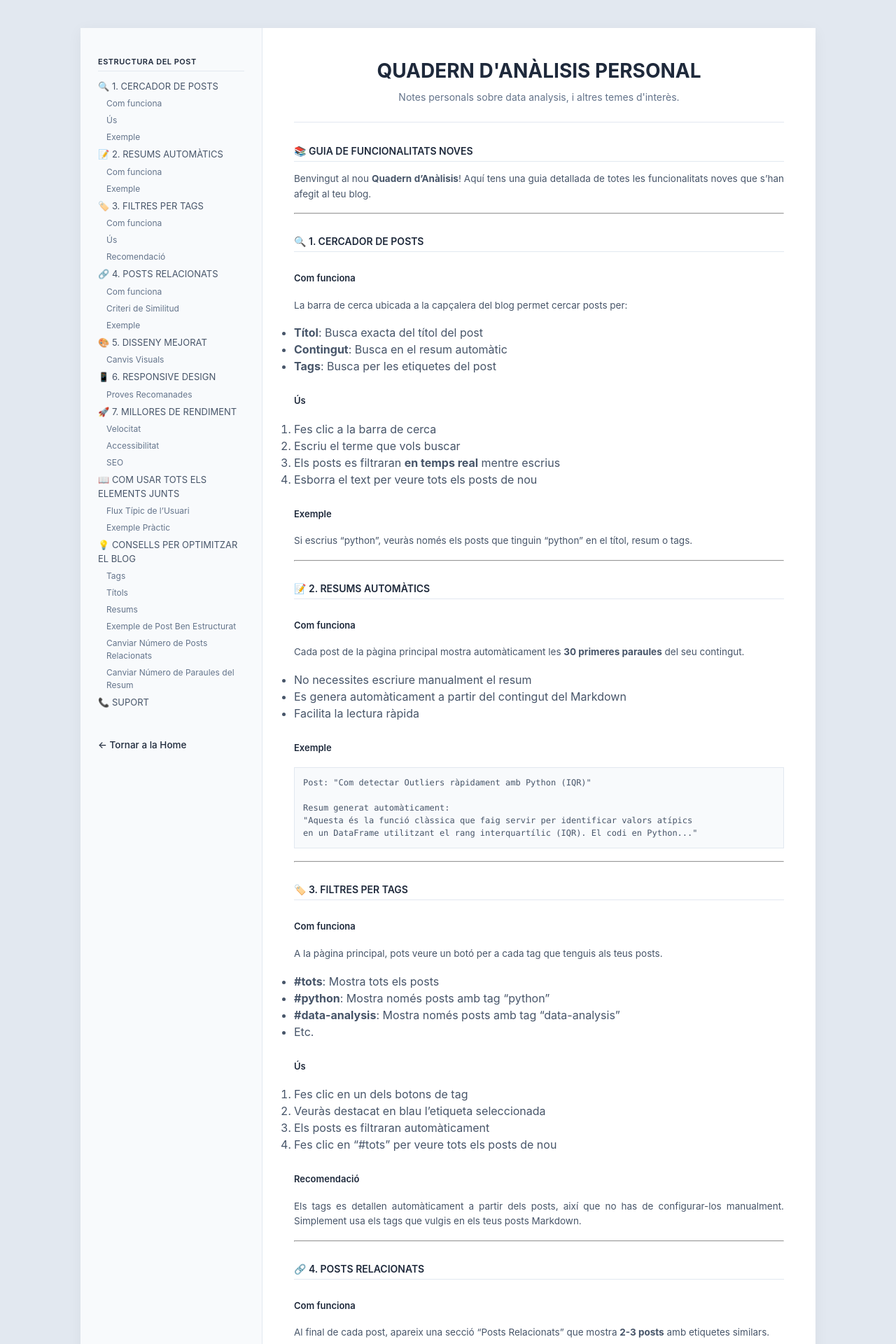
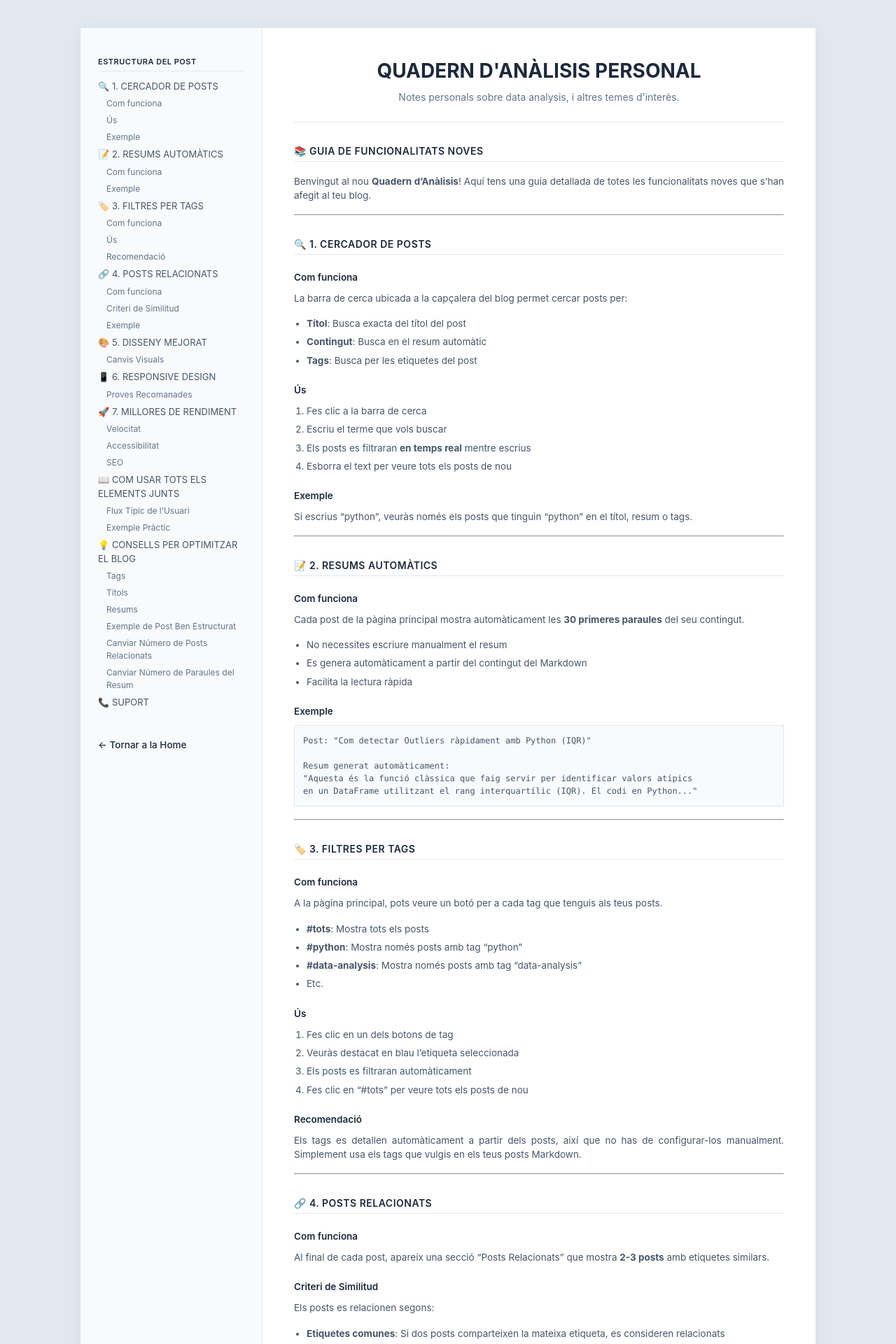
Before and after one commit to alberthr/alberthr.github.io, a Jekyll site: the page built from FUNCIONALITATS.md, in a window 1280 px wide. Shown: the top 1920 px of the page at 70% size. Built offline with Jekyll 4.4.1, drawn with Linux system fonts in a browser that asks for light colours; our own code applies the rules of GitHub Pages for plain Markdown files.

Commit message:
canvis estructurals visuals

```diff
--- a/_layouts/default.html
+++ b/_layouts/default.html
@@ -204,28 +204,72 @@
         }
 
         /* DINS DELS POSTS PROPIS */
-        .blog-post-body h1, .blog-post-body h2, .blog-post-body h3 {
-            color: var(--dark);
-            font-weight: 600;
-            border-bottom: 1px solid var(--border);
-            padding-bottom: 4px;
-            margin-top: 28px;
-            margin-bottom: 14px;
-            text-transform: uppercase;
-            font-size: 14px;
-            letter-spacing: 0.5px;
+		/* ==========================================================================
+           REGLA UNIFICADA PER AL TEXT INTERN DELS POSTS (MIDES EXACTES DEL CV)
+           ========================================================================== */
+        .blog-post-body {
+            font-size: 13.5px; /* Mida del text principal del CV */
+            color: var(--text-main);
+            line-height: 1.5;
         }
+
+        /* Títols principals dins del post (Equivalents a .section-title del CV) */
+        .blog-post-body h1,
+        .blog-post-body h2 {
+            font-size: 14px !important; /* Mida exacta de les seccions del CV */
+            color: var(--dark) !important;
+            font-weight: 600 !important;
+            text-transform: uppercase !important; /* Força majúscules com al CV */
+            letter-spacing: 0.5px !important;
+            border-bottom: 1px solid var(--border) !important; /* Línia neta a sota */
+            padding-bottom: 4px !important;
+            margin-top: 30px !important;
+            margin-bottom: 18px !important;
+        }
+
+        /* Subtítols dins del post (Equivalents a l'estil d'empresa/càrrec del CV) */
         .blog-post-body h3 {
-            border-bottom: none;
-            font-size: 13px;
-            text-transform: none;
+            font-size: 13.5px !important; /* Mateixa mida del text però destacat */
+            color: var(--dark) !important;
+            font-weight: 600 !important;
+            text-transform: none !important; /* Els subtítols no van en majúscules */
+            border-bottom: none !important; /* Sense línia inferior */
+            padding-bottom: 0 !important;
+            margin-top: 22px !important;
+            margin-bottom: 10px !important;
         }
+
+        /* Paràgrafs interns del post */
         .blog-post-body p {
-            font-size: 13.5px;
-            color: var(--text-main);
-            text-align: justify;
-            margin-bottom: 16px;
-            line-height: 1.6;
+            font-size: 13.5px !important; /* Mida exacta de les llistes i sumari del CV */
+            color: var(--text-main) !important;
+            text-align: justify !important;
+            line-height: 1.5 !important;
+            margin-bottom: 16px !important;
+        }
+
+        /* Llistes de punts dins del post (idèntiques a les de l'experiència del CV) */
+        .blog-post-body ul,
+        .blog-post-body ol {
+            padding-left: 18px !important;
+            margin-bottom: 16px !important;
+        }
+
+        .blog-post-body li {
+            font-size: 13.5px !important;
+            color: var(--text-main) !important;
+            margin-bottom: 6px !important;
+            text-align: justify !important;
+        }
+
+        /* Enllaços clics de dins del text */
+        .blog-post-body a {
+            color: var(--primary);
+            text-decoration: none;
+            font-weight: 500;
+        }
+        .blog-post-body a:hover {
+            text-decoration: underline;
         }
 
         pre, code {
```
